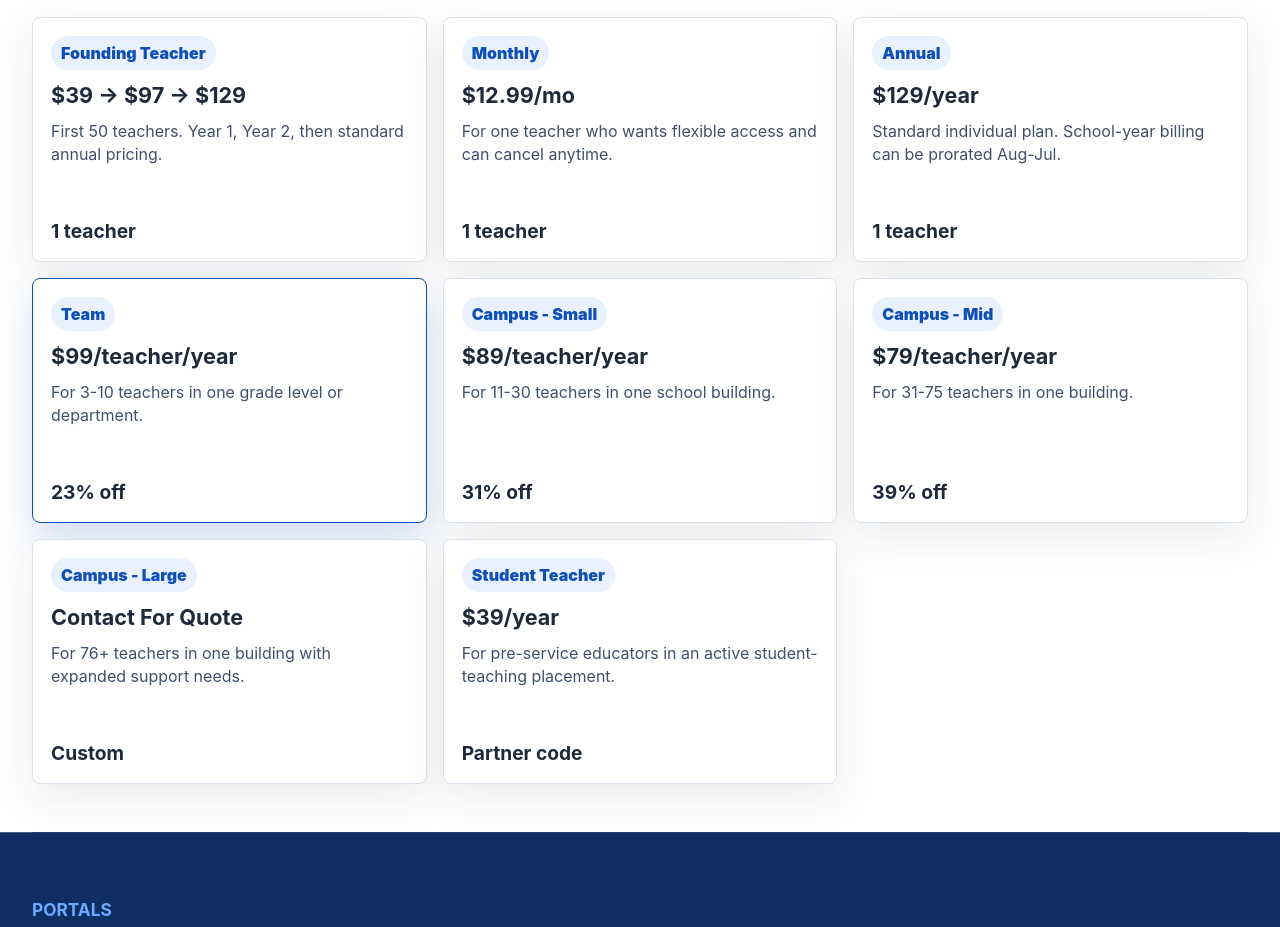
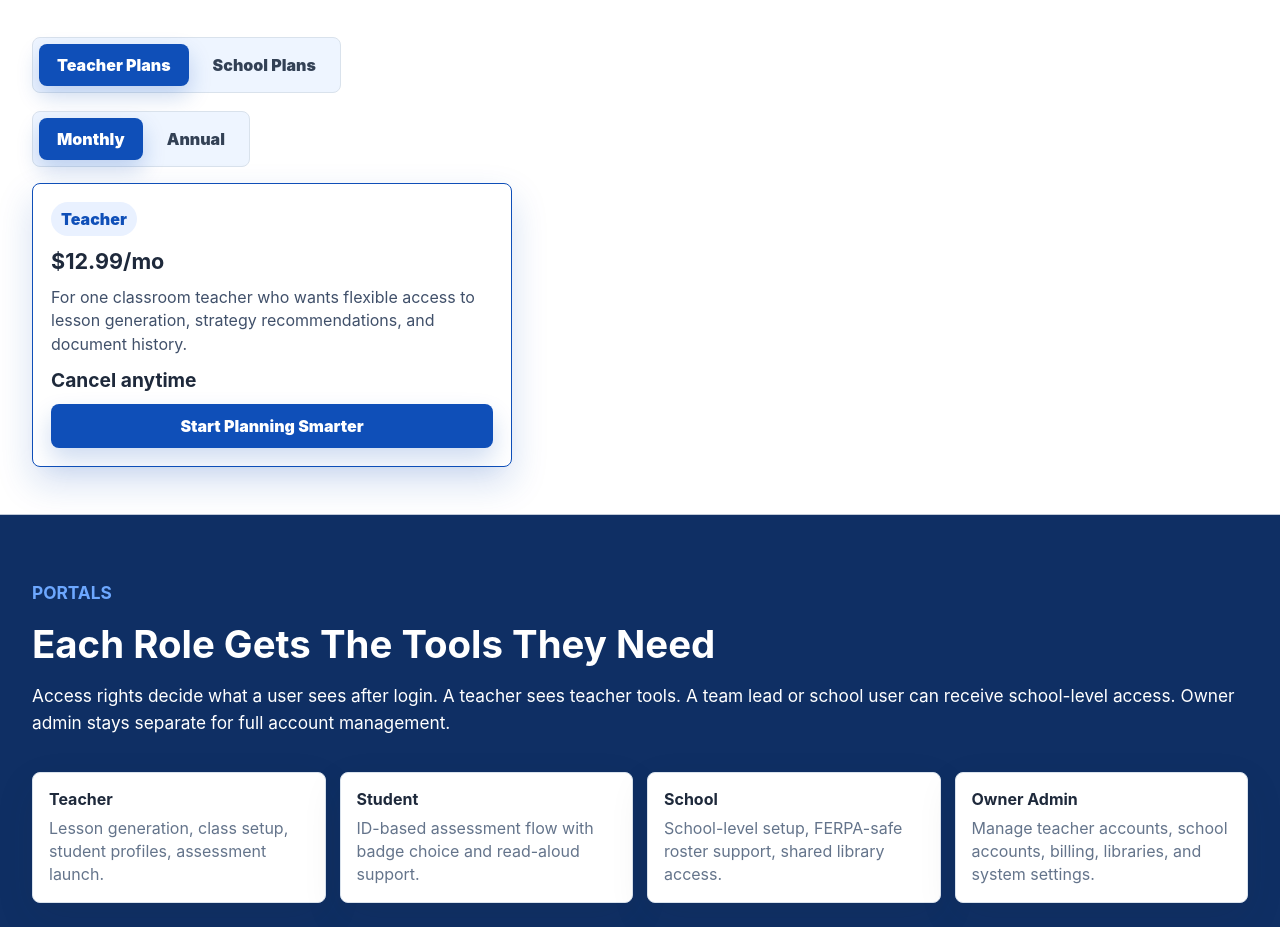
Before and after one commit to Lessonmentor-sys/LessonMentorApp, a plain HTML site: page index.html in a window 1280 px wide. Shown: the part 3707-4634 px from the top of the page. Drawn offline with Linux system fonts and the light colour scheme.

Commit message:
Add files via upload

```diff
--- a/index.html
+++ b/index.html
@@ -180,55 +180,73 @@
             <p>Start small, grow into team access, or bring Lesson Mentor to an entire school building.</p>
           </div>
         </div>
-        <div class="pricing-grid">
-          <article class="pricing-card">
-            <span>Founding Teacher</span>
-            <strong>$39 → $97 → $129</strong>
-            <p>First 50 teachers. Year 1, Year 2, then standard annual pricing.</p>
-            <b>1 teacher</b>
+        <div class="pricing-tabs" aria-label="Pricing categories">
+          <button class="is-active" type="button" data-pricing-tab="teacher">Teacher Plans</button>
+          <button type="button" data-pricing-tab="school">School Plans</button>
+        </div>
+
+        <div class="pricing-panel is-active" data-pricing-panel="teacher">
+          <div class="billing-toggle" aria-label="Billing frequency">
+            <button class="is-active" type="button" data-billing="monthly">Monthly</button>
+            <button type="button" data-billing="annual">Annual</button>
+          </div>
+          <div class="pricing-grid teacher-pricing-grid">
+            <article class="pricing-card featured-pricing teacher-plan" data-billing-card="monthly">
+              <span>Teacher</span>
+              <strong>$12.99/mo</strong>
+              <p>For one classroom teacher who wants flexible access to lesson generation, strategy recommendations, and document history.</p>
+              <b>Cancel anytime</b>
+              <a class="pricing-cta" href="#" data-stripe-plan="teacher-monthly">Start Planning Smarter</a>
             </article>
-          <article class="pricing-card">
-            <span>Monthly</span>
-            <strong>$12.99/mo</strong>
-            <p>For one teacher who wants flexible access and can cancel anytime.</p>
-            <b>1 teacher</b>
+            <article class="pricing-card featured-pricing" data-billing-card="annual">
+              <span>Early Adopter</span>
+              <strong>$39</strong>
+              <p>Limited to the first 50 teachers. We will ask for feedback and surveys throughout the year to make our product more efficient and continue to meet teachers' needs as they are ever changing. Year 2 ($97) and Year 3 ($129) discounts are available for consistent use of the system.</p>
+              <b>Limited To: 50 Users</b>
+              <a class="pricing-cta" href="#" data-stripe-plan="early-adopter">Claim The First Seat</a>
             </article>
-          <article class="pricing-card">
-            <span>Annual</span>
-            <strong>$129/year</strong>
-            <p>Standard individual plan. School-year billing can be prorated Aug-Jul.</p>
-            <b>1 teacher</b>
+            <article class="pricing-card" data-billing-card="annual">
+              <span>Student Teacher</span>
+              <strong>$39/year</strong>
+              <p>For pre-service educators in an active student-teaching placement.</p>
+              <b>Partner code</b>
+              <a class="pricing-cta" href="#" data-stripe-plan="student-teacher">Start Strong</a>
             </article>
-          <article class="pricing-card featured-pricing">
+            <article class="pricing-card" data-billing-card="annual">
               <span>Team</span>
               <strong>$99/teacher/year</strong>
               <p>For 3-10 teachers in one grade level or department.</p>
               <b>23% off</b>
+              <a class="pricing-cta" href="#" data-stripe-plan="team">Bring The Team</a>
             </article>
-          <article class="pricing-card">
+          </div>
+        </div>
+
+        <div class="pricing-panel" data-pricing-panel="school">
+          <div class="school-pricing-note">All School Plans Are Annual</div>
+          <div class="pricing-grid school-pricing-grid">
+            <article class="pricing-card featured-pricing">
               <span>Campus - Small</span>
-            <strong>$89/teacher/year</strong>
+              <strong>$89/per teacher</strong>
               <p>For 11-30 teachers in one school building.</p>
               <b>31% off</b>
+              <a class="pricing-cta" href="#" data-stripe-plan="campus-small">Equip The Campus</a>
             </article>
             <article class="pricing-card">
               <span>Campus - Mid</span>
-            <strong>$79/teacher/year</strong>
-            <p>For 31-75 teachers in one building.</p>
+              <strong>$79/per teacher</strong>
+              <p>For 31-75 teachers in one school building.</p>
               <b>39% off</b>
+              <a class="pricing-cta" href="#" data-stripe-plan="campus-mid">Scale The Support</a>
             </article>
             <article class="pricing-card">
               <span>Campus - Large</span>
               <strong>Contact For Quote</strong>
-            <p>For 76+ teachers in one building with expanded support needs.</p>
+              <p>For 76+ teachers in a school district with expanded support needs. This would cover multiple buildings. Onsite training packages are available.</p>
               <b>Custom</b>
+              <a class="pricing-cta" href="#" data-stripe-plan="campus-large">Plan The Rollout</a>
             </article>
-          <article class="pricing-card">
-            <span>Student Teacher</span>
-            <strong>$39/year</strong>
-            <p>For pre-service educators in an active student-teaching placement.</p>
-            <b>Partner code</b>
-          </article>
+          </div>
         </div>
       </section>
 
@@ -288,6 +306,37 @@
         setGallery(0);
         startRotation();
       }
+
+      const pricing = document.querySelector(".pricing-section");
+      if (pricing) {
+        const tabButtons = [...pricing.querySelectorAll("[data-pricing-tab]")];
+        const panels = [...pricing.querySelectorAll("[data-pricing-panel]")];
+        const billingButtons = [...pricing.querySelectorAll("[data-billing]")];
+        const teacherGrid = pricing.querySelector(".teacher-pricing-grid");
+        const billingCards = [...pricing.querySelectorAll("[data-billing-card]")];
+
+        function setBilling(billing) {
+          billingButtons.forEach((billingButton) => billingButton.classList.toggle("is-active", billingButton.dataset.billing === billing));
+          billingCards.forEach((card) => card.classList.toggle("is-hidden", card.dataset.billingCard !== billing));
+          teacherGrid?.classList.toggle("is-monthly", billing === "monthly");
+        }
+
+        tabButtons.forEach((button) => {
+          button.addEventListener("click", () => {
+            const tab = button.dataset.pricingTab;
+            tabButtons.forEach((tabButton) => tabButton.classList.toggle("is-active", tabButton === button));
+            panels.forEach((panel) => panel.classList.toggle("is-active", panel.dataset.pricingPanel === tab));
+          });
+        });
+
+        billingButtons.forEach((button) => {
+          button.addEventListener("click", () => {
+            setBilling(button.dataset.billing);
+          });
+        });
+
+        setBilling("monthly");
+      }
     </script>
   </body>
 </html>
--- a/styles.css
+++ b/styles.css
@@ -2108,6 +2108,80 @@ body:not(.landing-page):not(.portal-login-page):not(.owner-admin-page) .panel::b
   gap: 16px;
 }
 
+.pricing-tabs,
+.billing-toggle {
+  display: inline-grid;
+  grid-auto-flow: column;
+  gap: 6px;
+  padding: 6px;
+  border: 1px solid var(--line);
+  border-radius: 8px;
+  background: #eef5ff;
+}
+
+.pricing-tabs {
+  margin: 20px 0 18px;
+}
+
+.pricing-tabs button,
+.billing-toggle button {
+  min-height: 42px;
+  border: 0;
+  border-radius: 8px;
+  background: transparent;
+  color: #334155;
+  cursor: pointer;
+  font: inherit;
+  font-weight: 900;
+  padding: 0 18px;
+}
+
+.pricing-tabs button.is-active,
+.billing-toggle button.is-active {
+  background: #0f4fb8;
+  color: #ffffff;
+  box-shadow: 0 10px 22px rgba(15, 79, 184, 0.22);
+}
+
+.pricing-panel {
+  display: none;
+}
+
+.pricing-panel.is-active {
+  display: block;
+}
+
+.billing-toggle {
+  margin-bottom: 16px;
+}
+
+.school-pricing-note {
+  display: inline-flex;
+  align-items: center;
+  width: max-content;
+  max-width: 100%;
+  margin: 0 0 16px;
+  border-radius: 999px;
+  background: #e9f1ff;
+  color: #0f4fb8;
+  font-size: 1rem;
+  font-weight: 900;
+  line-height: 1.2;
+  padding: 9px 14px;
+}
+
+.teacher-pricing-grid {
+  grid-template-columns: repeat(3, minmax(0, 1fr));
+}
+
+.teacher-pricing-grid.is-monthly {
+  grid-template-columns: minmax(280px, 480px);
+}
+
+.school-pricing-grid {
+  grid-template-columns: repeat(3, minmax(0, 1fr));
+}
+
 .pricing-card {
   border: 1px solid var(--line);
   border-radius: 8px;
@@ -2120,6 +2194,10 @@ body:not(.landing-page):not(.portal-login-page):not(.owner-admin-page) .panel::b
   gap: 12px;
 }
 
+.pricing-card.is-hidden {
+  display: none;
+}
+
 .pricing-card span {
   width: max-content;
   border-radius: 999px;
@@ -2142,6 +2220,25 @@ body:not(.landing-page):not(.portal-login-page):not(.owner-admin-page) .panel::b
 .pricing-card b {
   margin-top: auto;
   font-size: 1.2rem;
+}
+
+.pricing-cta {
+  display: inline-flex;
+  align-items: center;
+  justify-content: center;
+  min-height: 44px;
+  border-radius: 8px;
+  background: #0f4fb8;
+  color: #ffffff;
+  font-weight: 900;
+  text-align: center;
+  text-decoration: none;
+  padding: 0 14px;
+  box-shadow: 0 12px 24px rgba(15, 79, 184, 0.2);
+}
+
+.pricing-cta:hover {
+  background: #0d336d;
 }
 
 .featured-pricing {
@@ -2590,8 +2687,16 @@ body:not(.landing-page):not(.portal-login-page):not(.owner-admin-page) .panel::b
   .stack-card-grid,
   .workflow-line,
   .preview-grid,
+  .teacher-pricing-grid,
+  .school-pricing-grid,
   .pricing-grid {
     grid-template-columns: 1fr;
+  }
+
+  .pricing-tabs,
+  .billing-toggle {
+    width: 100%;
+    grid-auto-flow: row;
   }
 
   .landing-actions {
```
Lines whose indentation alone changed are shown as unchanged.
